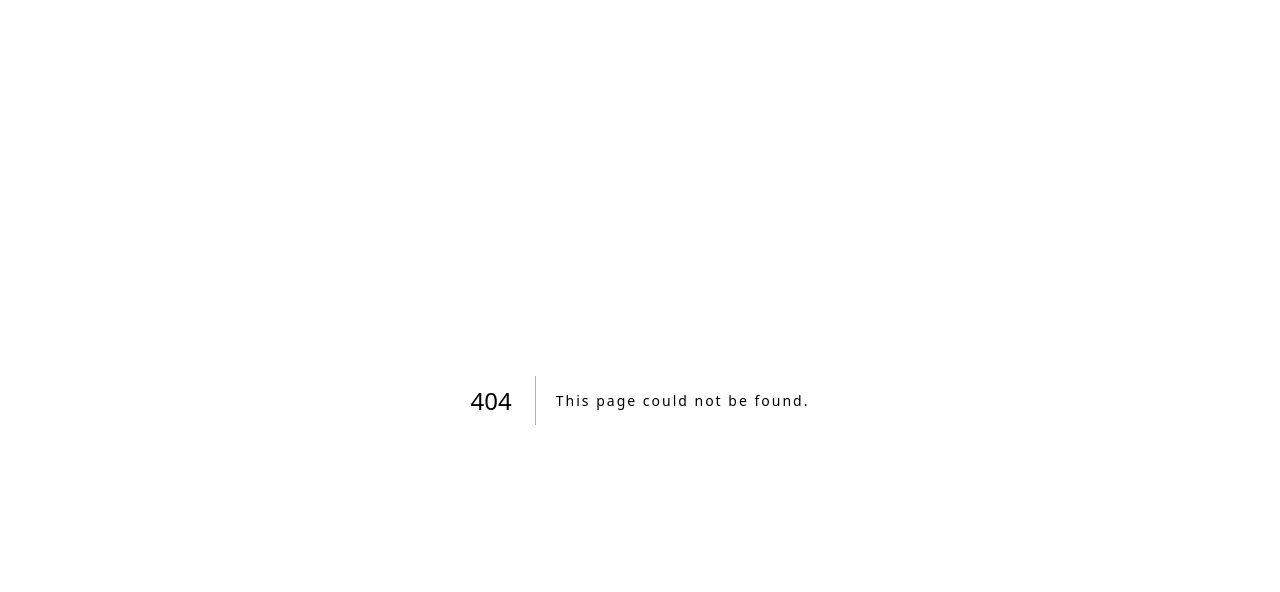
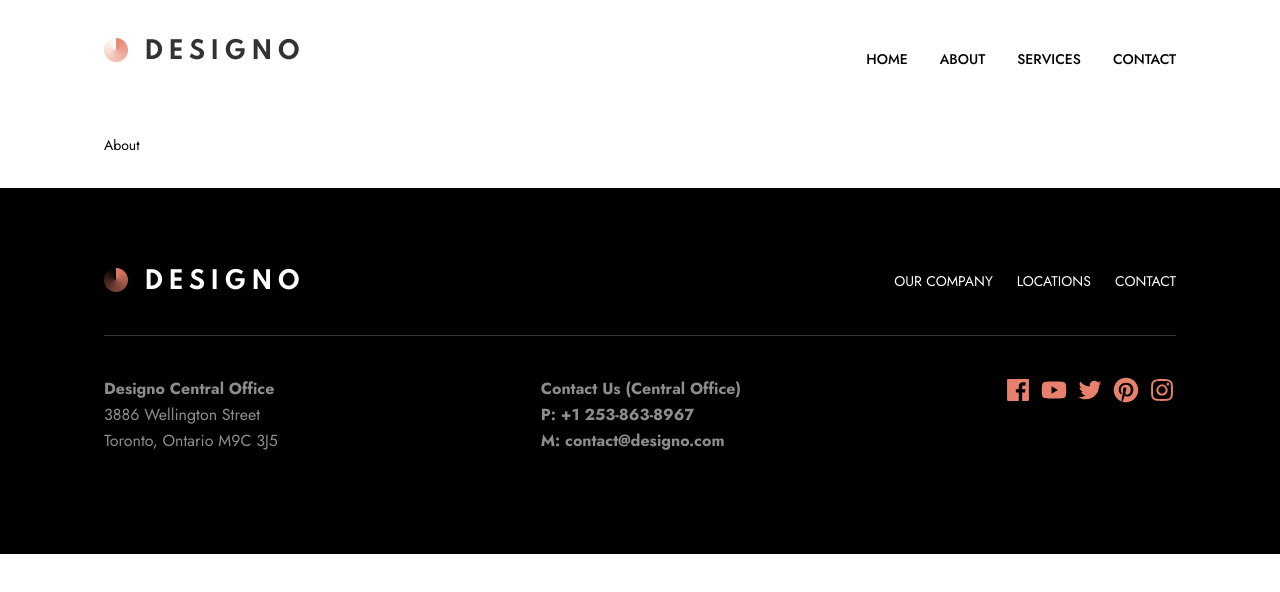
Before and after one commit to joandong2/designo, a Next.js app: page /about in a window 1280 px wide. Before the commit this address had no page. Shown: the top 592 px of the page. Built offline with nearby package versions, Linux system fonts and the light colour scheme.

Commit message:
fixed header and footer

```diff
--- /dev/null
+++ b/app/about/page.tsx
@@ -0,0 +1,9 @@
+import React from 'react'
+
+const About = () => {
+  return (
+    <div>About</div>
+  )
+}
+
+export default About
--- /dev/null
+++ b/app/company/page.tsx
@@ -0,0 +1,9 @@
+import React from 'react'
+
+const Company = () => {
+  return (
+    <div>Company</div>
+  )
+}
+
+export default Company
--- a/app/components/Footer.tsx
+++ b/app/components/Footer.tsx
@@ -10,24 +10,26 @@ import {
 const Footer = () => {
   return (
 		<div className="bg-black text-white py-[50px]">
-			<div className="container mx-auto max-w-[1112px] pt-[65px] px-[40px]">
+			<div className="container mx-auto max-w-[1112px] py-[30px] px-[20px]">
 				<span className="flex flex-col gap-8 justify-center align-center md:flex-row md:justify-between mb-12 md:mb-5">
 					<span className="flex align-center justify-center text-center">
-						<img
-							src="/shared/desktop/logo-light.png"
-							className="max-h-[27px]"
-						/>
+						<a href="/">
+							<img
+								src="/shared/desktop/logo-light.png"
+								className="max-h-[27px]"
+							/>
+						</a>
 					</span>
 					<span className="flex justify-center">
 						<ul className="text-[14px] uppercase flex gap-6 flex-col text-center md:text-left md:flex-row">
 							<li>
-								<a href="#">Our Company</a>
+								<a href="/company">Our Company</a>
 							</li>
 							<li>
-								<a href="#">Locations</a>
+								<a href="/locations">Locations</a>
 							</li>
 							<li>
-								<a href="#">Contact</a>
+								<a href="/contact">Contact</a>
 							</li>
 						</ul>
 					</span>
--- a/app/components/Header.tsx
+++ b/app/components/Header.tsx
@@ -2,34 +2,16 @@ import React from 'react'
 
 const Header = () => {
   return (
-		<span className="flex justify-between">
-			<nav className="fixed md:flex  w-full h-20 z-20 top-0 start-0 flex items-center">
-				<div className="p-4 xl:container xl:mx-auto w-full">
-					<div className="flex flex-wrap items-center justify-between">
-						<a
-							href="https://flowbite.com/"
-							className="flex items-center space-x-3 rtl:space-x-reverse"
-						>
-							<img
-								src="https://flowbite.com/docs/images/logo.svg"
-								className="h-8"
-								alt="Flowbite Logo"
-							/>
-							<span className="self-center text-2xl font-semibold whitespace-nowrap dark:text-white">
-								F{" "}
-								<img
-									src="/shared/desktop/logo-dark.png"
-									className="max-h-[27px]"
-								/>
+		<nav className="sm:relative sm:flex items-center justify-between py-[30px] px-[20px]">
+			<div className="flex items-center justify-between w-full">
+				<a href="/" className="flex items-center">
+					<span className="self-center text-2xl font-semibold whitespace-nowrap">
+						<img src="/shared/desktop/logo-dark.png" className="max-h-[27px]" />
 					</span>
 				</a>
-						<div className="flex md:order-2 gap-3 md:gap-0 rtl:space-x-reverse">
+				<div className="flex">
 					<label className="cursor-pointer z-30 relative inline-flex items-center p-2 w-10 h-10 justify-center text-sm text-gray-500 rounded-lg md:hidden hover:bg-gray-100 focus:outline-none focus:ring-2 focus:ring-gray-200 dark:text-gray-400 dark:hover:bg-gray-700 dark:focus:ring-gray-600">
-								<input
-									className="peer hidden"
-									type="checkbox"
-									id="mobile-menu"
-								/>
+						<input className="peer hidden" type="checkbox" id="mobile-menu" />
 						<svg
 							className="w-5 h-5"
 							aria-hidden="true"
@@ -46,21 +28,21 @@ const Header = () => {
 							/>
 						</svg>
 
-								<div className="peer-checked:translate-x-0 peer-checked:*:translate-y-0 fixed w-full left-0 top-20 z-10 overflow-hidden pointer-events-none peer-checked:pointer-events-auto">
-									<div className="-translate-y-full relative transition-transform delay-100 duration-500 ease-in-out font-normal divide-y shadow bg-gray-700 divide-gray-600">
+						<div className="peer-checked:translate-x-0 peer-checked:*:translate-y-0 fixed w-full left-0 top-[6.1rem] z-10 overflow-hidden pointer-events-none peer-checked:pointer-events-auto">
+							<div className="-translate-y-full relative transition-transform delay-100 duration-500 ease-in-out font-normal divide-y bg-[#1d1c1e] divide-gray-600 py-[25px] px-[25px]">
 								<ul
-											className="py-2 block  text-sm text-gray-700 dark:text-gray-200"
+									className="py-2 text-[24px] uppercase text-white flex flex-col gap-4"
 									aria-labelledby="dropdownLargeButton"
 								>
 									<li>
-												<a href="#">Our Company</a>
+										<a href="/company">Our Company</a>
 									</li>
 
 									<li>
-												<a href="#">Locations</a>
+										<a href="/locations">Locations</a>
 									</li>
 									<li>
-												<a href="#">Contact</a>
+										<a href="/contact">Contact</a>
 									</li>
 								</ul>
 							</div>
@@ -71,46 +53,31 @@ const Header = () => {
 					className="items-center justify-between hidden w-full md:flex md:w-auto md:order-1"
 					id="navbar-sticky"
 				>
-							<ul className="flex flex-col p-4 md:p-0 mt-4 font-medium border border-gray-100 rounded-lg bg-gray-50 md:space-x-8 rtl:space-x-reverse md:flex-row md:mt-0 md:border-0 md:bg-white dark:bg-gray-800 md:dark:bg-gray-900 dark:border-gray-700">
+					<ul className="flex flex-col p-4 md:p-0 mt-4 font-medium  md:space-x-8 rtl:space-x-reverse md:flex-row text-[14px] uppercase">
 						<li>
-									<a
-										href="#"
-										className="block py-2 px-3 text-white bg-blue-700 rounded md:bg-transparent md:text-blue-700 md:p-0 md:dark:text-blue-500"
-										aria-current="page"
-									>
+							<a href="/" className="" aria-current="page">
 								Home
 							</a>
 						</li>
 						<li>
-									<a
-										href="#"
-										className="block py-2 px-3 text-gray-900 rounded hover:bg-gray-100 md:hover:bg-transparent md:hover:text-blue-700 md:p-0 md:dark:hover:text-blue-500 dark:text-white dark:hover:bg-gray-700 dark:hover:text-white md:dark:hover:bg-transparent dark:border-gray-700"
-									>
+							<a href="/about" className="">
 								About
 							</a>
 						</li>
 						<li>
-									<a
-										href="#"
-										className="block py-2 px-3 text-gray-900 rounded hover:bg-gray-100 md:hover:bg-transparent md:hover:text-blue-700 md:p-0 md:dark:hover:text-blue-500 dark:text-white dark:hover:bg-gray-700 dark:hover:text-white md:dark:hover:bg-transparent dark:border-gray-700"
-									>
+							<a href="/services" className="">
 								Services
 							</a>
 						</li>
 						<li>
-									<a
-										href="#"
-										className="block py-2 px-3 text-gray-900 rounded hover:bg-gray-100 md:hover:bg-transparent md:hover:text-blue-700 md:p-0 md:dark:hover:text-blue-500 dark:text-white dark:hover:bg-gray-700 dark:hover:text-white md:dark:hover:bg-transparent dark:border-gray-700"
-									>
+							<a href="contact" className="">
 								Contact
 							</a>
 						</li>
 					</ul>
 				</div>
 			</div>
-				</div>
 		</nav>
-		</span>
 	);
 }
 
--- /dev/null
+++ b/app/contact/page.tsx
@@ -0,0 +1,9 @@
+import React from 'react'
+
+const Contact = () => {
+  return (
+    <div>Contact</div>
+  )
+}
+
+export default Contact
--- a/app/layout.tsx
+++ b/app/layout.tsx
@@ -1,6 +1,8 @@
 import type { Metadata } from "next";
 import { Inter } from "next/font/google";
 import "./globals.css";
+import Header from "./components/Header";
+import Footer from "./components/Footer";
 
 const inter = Inter({ subsets: ["latin"] });
 
@@ -15,8 +17,16 @@ export default function RootLayout({
   children: React.ReactNode;
 }>) {
   return (
-    <html lang="en">
-      <body className={inter.className}>{children}</body>
-    </html>
-  );
+		<html lang="en">
+			<body className={inter.className}>
+				<div className="container mx-auto max-w-[1112px]">
+					<Header />
+				</div>
+				<main className="container mx-auto max-w-[1112px] py-[30px] px-[20px]">
+					{children}
+				</main>
+				<Footer />
+			</body>
+		</html>
+	);
 }
--- /dev/null
+++ b/app/locations/page.tsx
@@ -0,0 +1,9 @@
+import React from 'react'
+
+const Locations = () => {
+  return (
+    <div>Locations</div>
+  )
+}
+
+export default Locations
--- a/app/page.tsx
+++ b/app/page.tsx
@@ -4,11 +4,6 @@ import Footer from "./components/Footer";
 
 export default function Home() {
   return (
-		<main>
-			<div className="container mx-auto max-w-[1112px] pt-[65px] px-[40px]">
-				<Header />
-			</div>
-			<Footer />
-		</main>
+		<>Home</>
 	);
 }
--- /dev/null
+++ b/app/services/page.tsx
@@ -0,0 +1,9 @@
+import React from 'react'
+
+const Services = () => {
+  return (
+    <div>Services</div>
+  )
+}
+
+export default Services
```
Also changed, not shown: app/company/page.ts (deleted), app/contact/page.ts (deleted), app/location/page.ts (deleted). Lines whose indentation alone changed are shown as unchanged.
